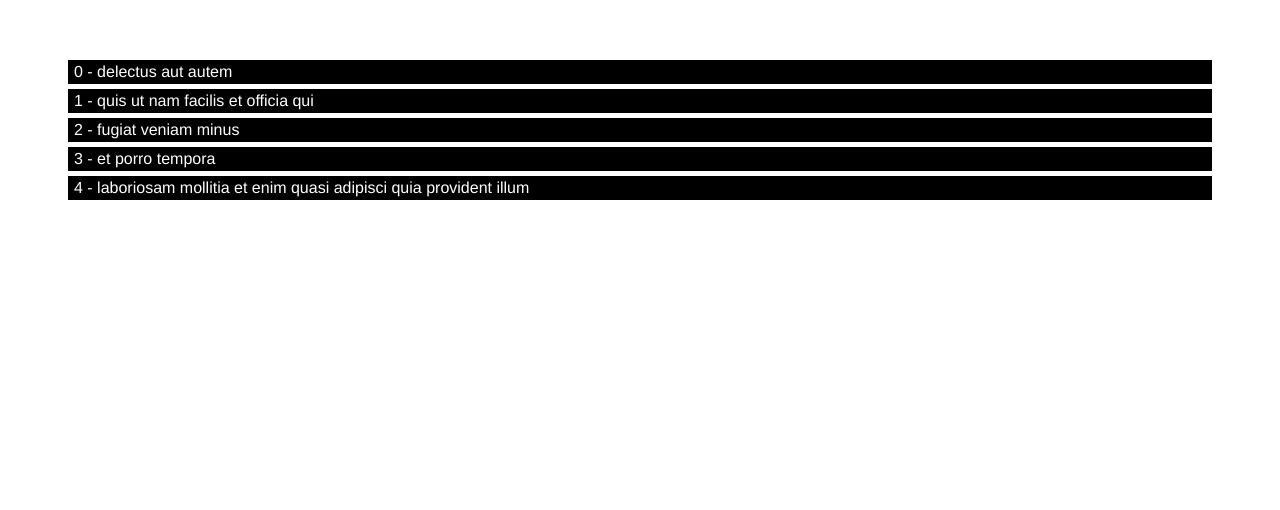
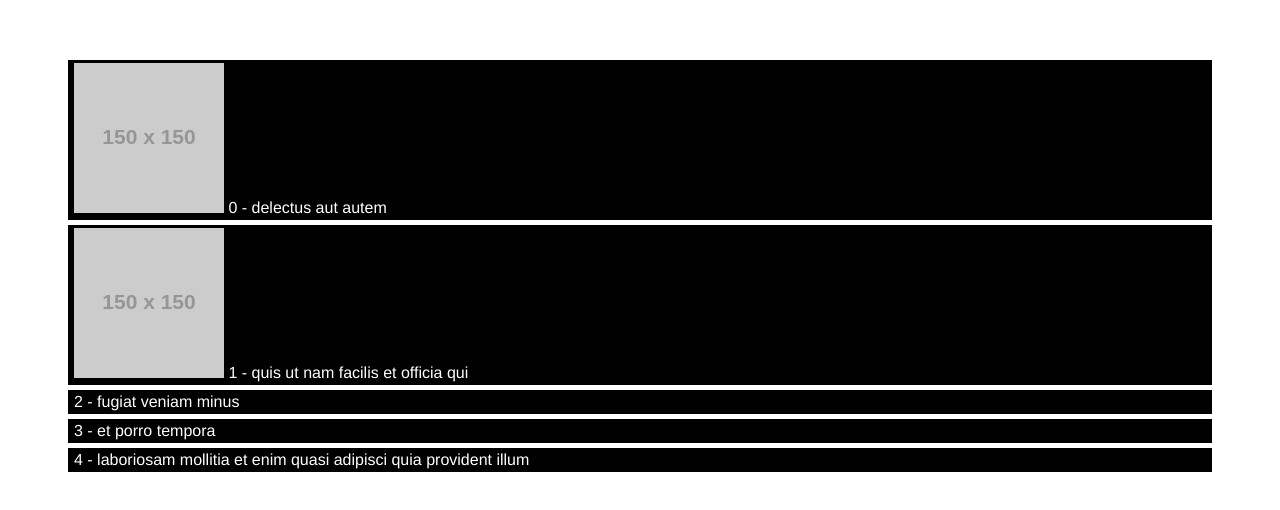
Before and after one commit to thiagodupim/Curso-vue.js-3, a Vue app: page / in a window 1280 px wide. Shown: the top 510 px of the page. Built offline with nearby package versions, Linux system fonts and the light colour scheme.

Commit message:
Atributos dinâmicos com data binding (diretiva v-bind :

```diff
--- a/src/App.vue
+++ b/src/App.vue
@@ -1,6 +1,10 @@
 <template>
   <div>
     <div v-for="(obj, index) in todos" v-bind:key="obj.id" class="todos-item">
+      <img
+        v-if="obj.imgSrc"
+          :src="obj.imgSrc"
+      >
       {{ index }} - {{ obj.title }}
     </div>
   </div>
@@ -19,13 +23,15 @@ export default {
           "userId": 1,
           "id": 1,
           "title": "delectus aut autem",
-          "completed": false
+          "completed": false,
+          "imgSrc": 'https://placehold.co/150'
         },
         {
           "userId": 1,
           "id": 2,
           "title": "quis ut nam facilis et officia qui",
-          "completed": false
+          "completed": false,
+          "imgSrc": 'https://placehold.co/150'
         },
         {
           "userId": 1,
```
